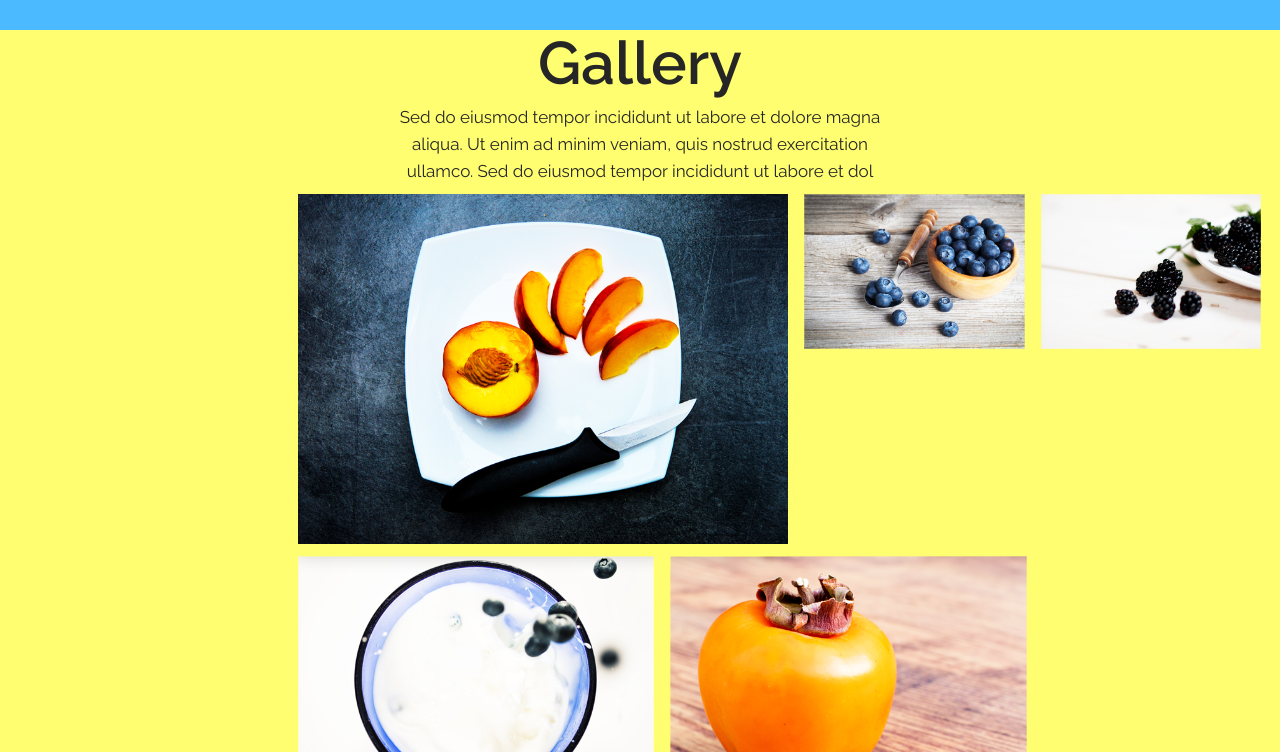
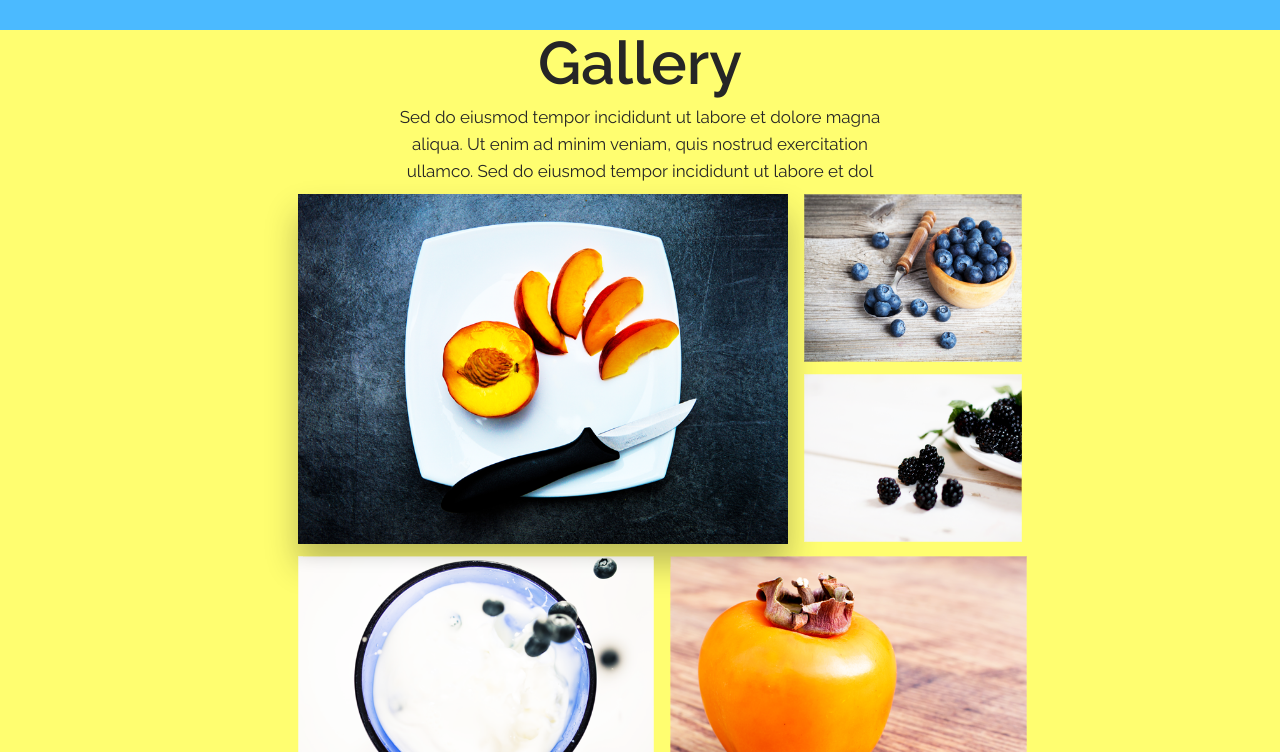
Before and after one commit to JustynaBed/FlexBox, a plain HTML site: page flexbox_zadanie_dodatkowe/index.html in a window 1280 px wide. Shown: the part 1473-2225 px from the top of the page. Drawn offline with nearby package versions, Linux system fonts and the light colour scheme.

Commit message:
ready to review @pukie

```diff
--- a/flexbox_zadanie_dodatkowe/index.html
+++ b/flexbox_zadanie_dodatkowe/index.html
@@ -75,9 +75,11 @@
                     Sed do eiusmod tempor incididunt ut labore et dol
                 </p>
                 <div class="container-gallery-image">
-                    <div><img class="one gallery-img" src="images/galery1.png"/></div>
-                    <div><img class="two gallery-img" src="images/galery2.png"/></div>
-                    <div><img class="three gallery-img" src="images/galery3.png"/></div>
+                        <div><img class="one gallery-img" src="images/galery1.png"/></div>
+                            <div class="column-gallery">
+                                <div><img class="two gallery-img" src="images/galery2.png"/></div>
+                                <div><img class="three gallery-img" src="images/galery3.png"/></div>
+                            </div>
                     <div><img class="four gallery-img" src="images/galery4.png"/></div>
                     <div><img class="five gallery-img" src="images/galery5.png"/></div>
                 </div>
--- a/flexbox_zadanie_dodatkowe/style.scss
+++ b/flexbox_zadanie_dodatkowe/style.scss
@@ -155,7 +155,7 @@ body {
 
   .section-about-us-title {
     font-size: 60px;
-    font-weight: 900;
+    font-weight: 600;
     margin: 0;
     color: $bright-color;
   }
@@ -218,20 +218,26 @@ body {
     flex-wrap: wrap;
     flex-direction: row;
   }
-  img{
+  .column-gallery {
+    display: flex;
+    flex-wrap: wrap;
+    flex-direction: column;
+  }
+  img {
     margin: 4px 8px;
   }
   .one {
     height: 350px;
-
+    box-shadow: 0 20px 30px transparentize($dark-color, 0.7);
   }
   .two {
-    height: 155px;
-    position: relative;
+    height: 168px;
+    width: 218px;
   }
   .three {
-    height: 155px;
-    position: absolute;
+    height: 168px;
+    width: 218px;
+
   }
   .four {
     height: 250px;
```
Also changed, not shown: flexbox_zadanie_dodatkowe/style.css, 1 other file.
